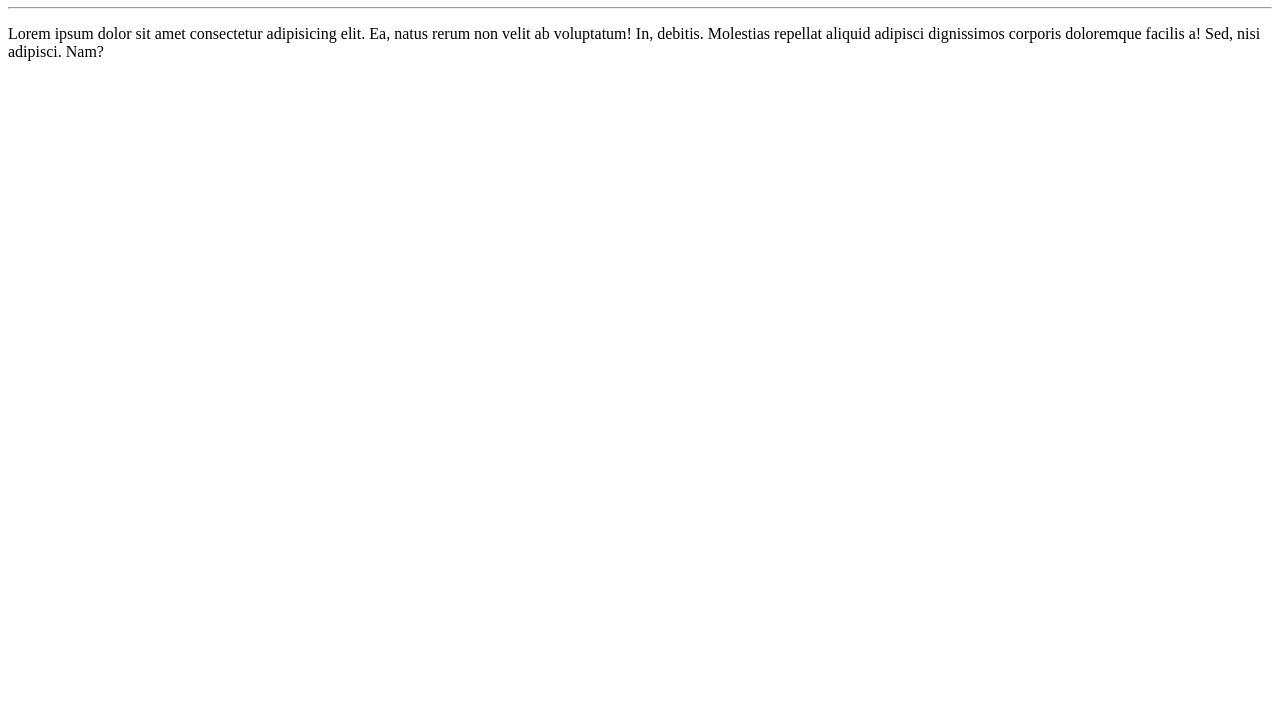
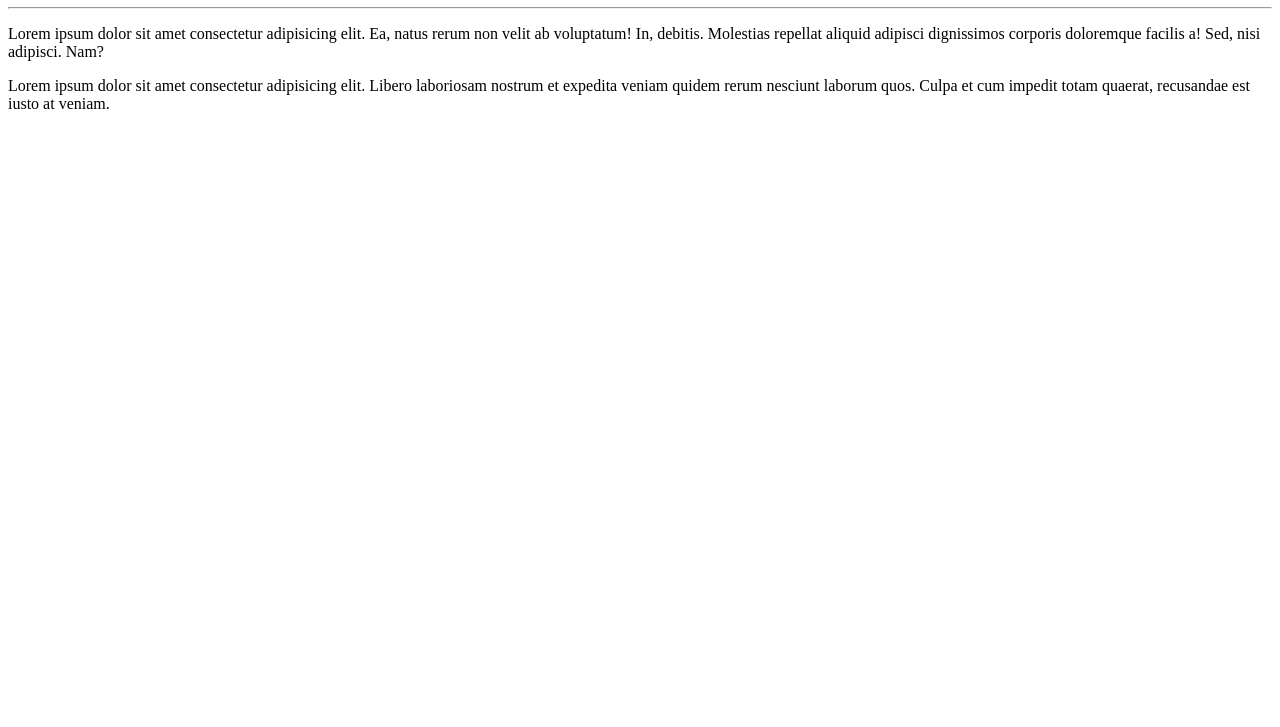
Before and after one commit to TatianeGC/Ola-Mundo, a plain HTML site: page site-exemplo/index.html in a window 1280 px wide. Shown: the part 73-800 px from the top of the page. Drawn offline with Linux system fonts and the light colour scheme.

Commit message:
adicionei um parágrafo

```diff
--- a/site-exemplo/index.html
+++ b/site-exemplo/index.html
@@ -9,5 +9,6 @@
     <h1>Olá Mundo!</h1>
     <hr>
     <p>Lorem ipsum dolor sit amet consectetur adipisicing elit. Ea, natus rerum non velit ab voluptatum! In, debitis. Molestias repellat aliquid adipisci dignissimos corporis doloremque facilis a! Sed, nisi adipisci. Nam?</p>
+    <p>Lorem ipsum dolor sit amet consectetur adipisicing elit. Libero laboriosam nostrum et expedita veniam quidem rerum nesciunt laborum quos. Culpa et cum impedit totam quaerat, recusandae est iusto at veniam.</p>
 </body>
 </html>
```
